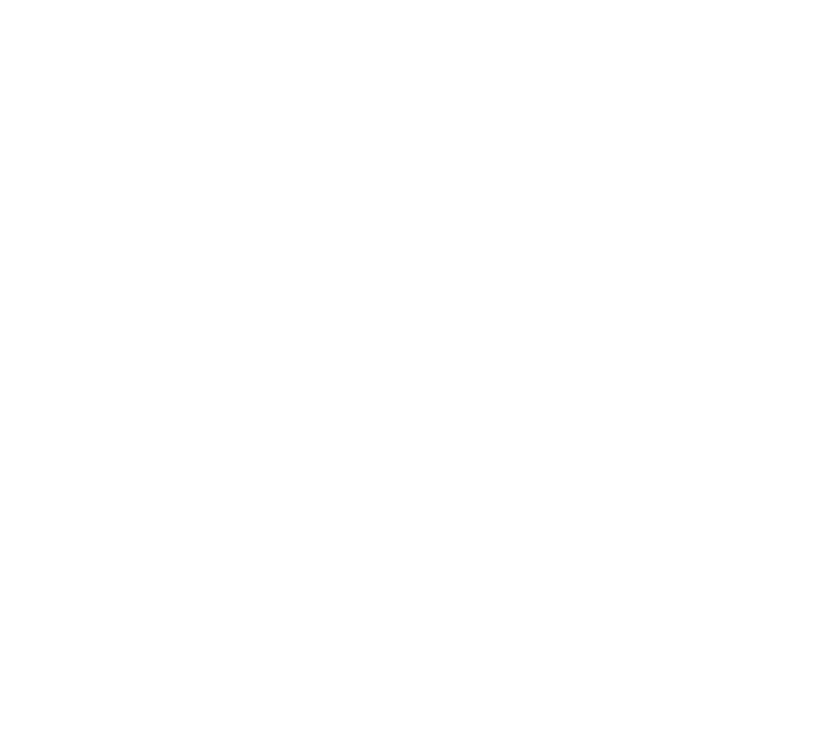
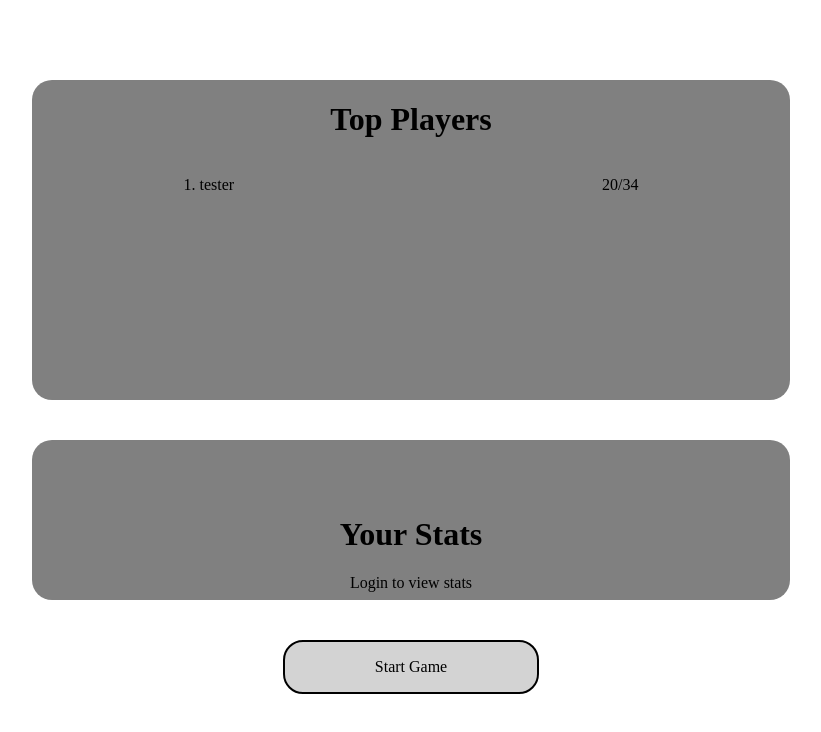
Before and after one commit to benlazzero/MERN-Anime-Triva-Game, a React (Create React App) app in the folder frontend/: page /dashboard in a window 1280 px wide. Before the commit this address had no page. Shown: the top 732 px of the page, without its empty margins (229-1050 px from the left). Built offline with nearby package versions, Linux system fonts and the light colour scheme.

Commit message:
added to frontend

```diff
--- a/frontend/src/App.js
+++ b/frontend/src/App.js
@@ -2,12 +2,14 @@ import React from 'react';
 import { BrowserRouter as Router, Route, Routes } from 'react-router-dom';
 
 import Login from './login/pages/Login';
+import Dashboard from './dashboard/pages/Dashboard';
 
 function App() {
   return (
     <Router>
       <Routes>
         <Route path="/" element={<Login />} />
+        <Route path="/dashboard" element={<Dashboard />} />
       </Routes>
     </Router>
   );
--- /dev/null
+++ b/frontend/src/dashboard/components/StartButton.css
@@ -0,0 +1,18 @@
+.start-wrapper {
+  background-color: lightgrey;
+  border: 2px solid black;
+  width: 20%;
+  border-radius: 20px;
+  text-align: center;
+  margin: auto;
+  margin-top: 5vh;
+}
+
+.start-wrapper:hover {
+  background-color: white;
+}
+
+.start-wrapper a {
+  text-decoration: none;
+  color: black;
+}
--- /dev/null
+++ b/frontend/src/dashboard/components/StartButton.js
@@ -0,0 +1,15 @@
+import React from 'react';
+
+import './StartButton.css';
+
+const StartButton = () => {
+  return (
+    <div className="start-wrapper">
+      <a href="/quiz">
+        <p>Start Game</p>
+      </a>
+    </div>
+  );
+};
+
+export default StartButton;
--- /dev/null
+++ b/frontend/src/dashboard/components/Stats.css
@@ -0,0 +1,15 @@
+.stats-wrapper {
+  display: flex;
+  flex-direction: column;
+  background-color: grey;
+  width: 60%;
+  height: 20vh;
+  border-radius: 20px;
+  margin: auto;
+  margin-top: 5vh;
+  text-align: center;
+}
+
+.stats-wrapper h1 {
+  margin-top: 10%;
+}
--- /dev/null
+++ b/frontend/src/dashboard/components/Stats.js
@@ -0,0 +1,14 @@
+import React from 'react';
+
+import './Stats.css';
+
+const Stats = () => {
+  return (
+    <div className="stats-wrapper">
+      <h1>Your Stats</h1>
+      <span>Login to view stats</span>
+    </div>
+  );
+};
+
+export default Stats;
--- /dev/null
+++ b/frontend/src/dashboard/components/TopPlayers.css
@@ -0,0 +1,29 @@
+.content-wrapper {
+  display: flex;
+  flex-direction: column;
+  align-items: center;
+  background-color: grey;
+  border-radius: 20px;
+  height: 40vh;
+  width: 60%;
+  margin: auto;
+  margin-top: 10vh;
+}
+
+.list-wrapper {
+  display: flex;
+  flex-direction: row;
+  width: 60%;
+  justify-content: space-between;
+}
+
+.list-wrapper ul {
+  padding: 0;
+  list-style-position: inside;
+  list-style-type: none;
+}
+
+.list-wrapper ol {
+  padding: 0;
+  list-style-position: inside;
+}
--- /dev/null
+++ b/frontend/src/dashboard/components/TopPlayers.js
@@ -0,0 +1,21 @@
+import React from 'react';
+
+import './TopPlayers.css';
+
+const TopPlayers = () => {
+  return (
+    <div className="content-wrapper">
+      <h1>Top Players</h1>
+      <div className="list-wrapper">
+        <ol className="usernames">
+          <li>tester</li>
+        </ol>
+        <ul className="scores">
+          <li>20/34</li>
+        </ul>
+      </div>
+    </div>
+  );
+};
+
+export default TopPlayers;
--- /dev/null
+++ b/frontend/src/dashboard/pages/Dashboard.js
@@ -0,0 +1,17 @@
+import React from 'react';
+
+import TopPlayers from '../components/TopPlayers';
+import Stats from '../components/Stats';
+import StartButton from '../components/StartButton';
+
+const Dashboard = () => {
+  return (
+    <div className="dash-wrapper">
+      <TopPlayers />
+      <Stats />
+      <StartButton />
+    </div>
+  );
+};
+
+export default Dashboard;
--- /dev/null
+++ b/frontend/src/login/components/LoginButton.css
@@ -0,0 +1,18 @@
+.button-wrapper {
+  display: flex;
+  text-decoration: none;
+  border: 2px solid black;
+  border-radius: 50px;
+  width: 80%;
+  height: 40px;
+  text-align: center;
+}
+
+.button-wrapper:hover {
+  border-color: white;
+}
+
+.button-wrapper p {
+  color: black;
+  margin: auto;
+}
--- /dev/null
+++ b/frontend/src/login/components/LoginButton.js
@@ -0,0 +1,13 @@
+import React from 'react';
+
+import './LoginButton.css';
+
+const LoginButton = (props) => {
+  return (
+    <a href={props.address} className="button-wrapper">
+      <p>{props.name}</p>
+    </a>
+  );
+};
+
+export default LoginButton;
--- a/frontend/src/login/pages/Login.js
+++ b/frontend/src/login/pages/Login.js
@@ -1,14 +1,16 @@
 import React from 'react';
-import styles from './Login.css';
+
+import LoginButton from '../components/LoginButton';
+import './Login.css';
 
 const Login = () => {
   return (
     <div className="login-wrapper">
       <p>welcome to</p>
       <h1>ANICHAR<br />TRIVIA</h1>
-      {/* add button components */}
+      <LoginButton name="(G) Sign in with Google" address="/google" />
       <span>OR</span>
-      {/* add button components */}
+      <LoginButton name="Continue as a guest" address="/dashboard" />
     </div>
   )
 };
```
Also changed, not shown: frontend/src/dashboard/pages/Dashboard.css (added).
